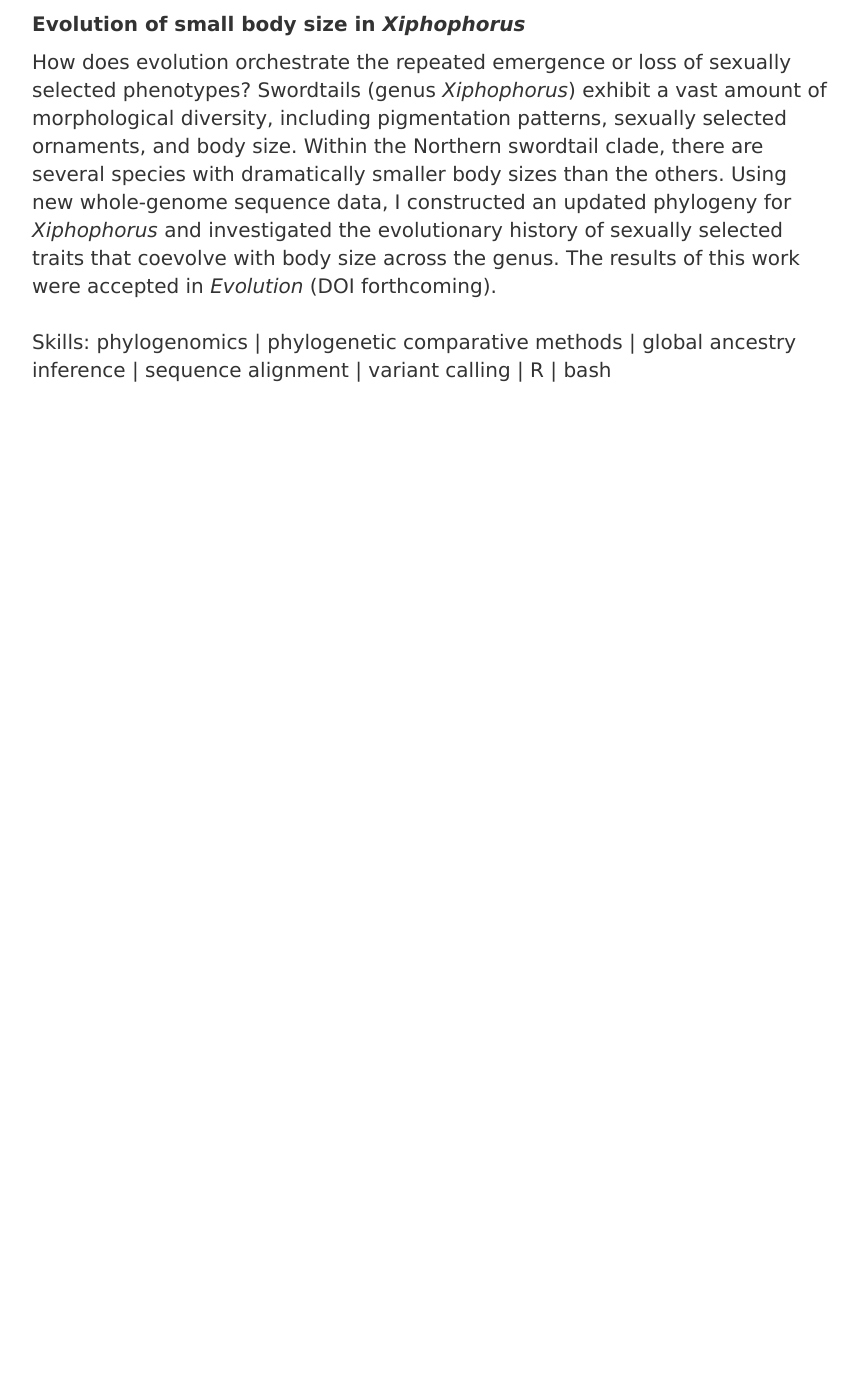
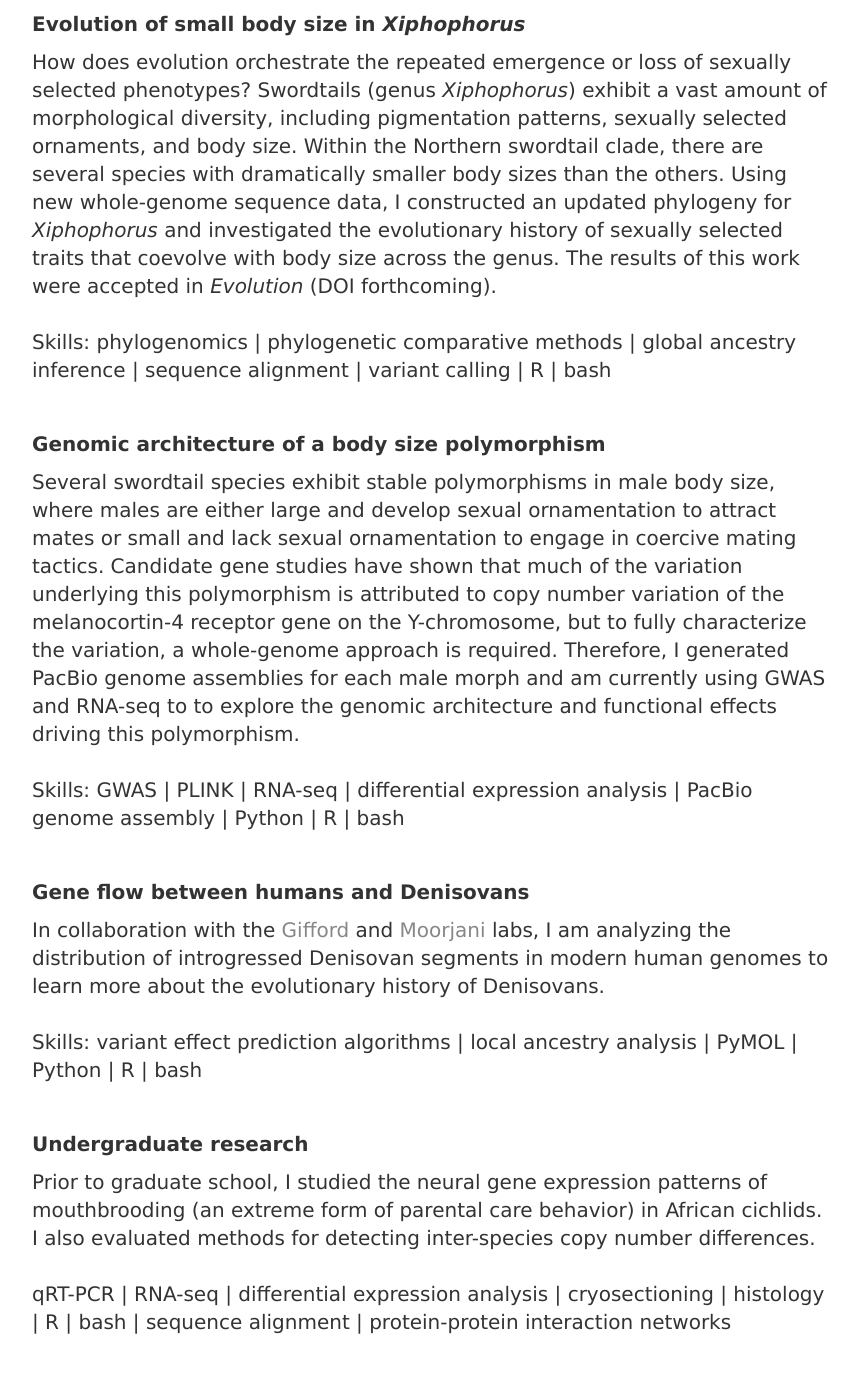
Before and after one commit to gpreising/gpreising.github.io, a Jekyll site: the page built from research/index.html, in a window 1280 px wide and 1400 px high, scrolled down 516 px, cut to the strip 26-1399 px from the top of the window. Shown: the whole strip, without its empty margins (208-1067 px from the left). Built offline with Jekyll 4.4.1, drawn with Linux system fonts in a browser that asks for light colours; before the commit the page ends 1050 px from its top, so only the background shows below that.

Commit message:
kept skills text color consistent with body text color; added remaining research projects

```diff
--- a/research/index.html
+++ b/research/index.html
@@ -16,5 +16,23 @@ title: Gabriel A. Preising | research
 	<p><strong>Evolution of small body size in <i>Xiphophorus</i></strong></p>
 	<p>How does evolution orchestrate the repeated emergence or loss of sexually selected phenotypes? Swordtails (genus <i>Xiphophorus</i>) exhibit a vast amount of morphological diversity, including pigmentation patterns, sexually selected ornaments, and body size. Within the Northern swordtail clade, there are several species with dramatically smaller body sizes than the others. Using new whole-genome sequence data, I constructed an updated phylogeny for <i>Xiphophorus</i> and investigated the evolutionary history of sexually selected traits that coevolve with body size across the genus. The results of this work were accepted in <i>Evolution</i> (DOI forthcoming).</p>
 	<br>
-	<p><span color="#7B7B7B">Skills: phylogenomics | phylogenetic comparative methods | global ancestry inference | sequence alignment | variant calling | R | bash</span></p>
+	<p>Skills: phylogenomics | phylogenetic comparative methods | global ancestry inference | sequence alignment | variant calling | R | bash</p>
+	<br>
+	<br>
+	<p><strong>Genomic architecture of a body size polymorphism</strong></p>
+	<p>Several swordtail species exhibit stable polymorphisms in male body size, where males are either large and develop sexual ornamentation to attract mates or small and lack sexual ornamentation to engage in coercive mating tactics. Candidate gene studies have shown that much of the variation underlying this polymorphism is attributed to copy number variation of the melanocortin-4 receptor gene on the Y-chromosome, but to fully characterize the variation, a whole-genome approach is required. Therefore, I generated PacBio genome assemblies for each male morph and am currently using GWAS and RNA-seq to to explore the genomic architecture and functional effects driving this polymorphism.</p>
+	<br>
+	<p>Skills: GWAS | PLINK | RNA-seq | differential expression analysis | PacBio genome assembly | Python | R | bash</p>
+	<br>
+	<br>
+	<p><strong>Gene flow between humans and Denisovans</strong></p>
+	<p>In collaboration with the <a href="https://www.caseygiffordlab.com/" target="_blank">Gifford</a> and <a href="https://moorjanilab.org/" target="_blank">Moorjani</a> labs, I am analyzing the distribution of introgressed Denisovan segments in modern human genomes to learn more about the evolutionary history of Denisovans.</p>
+	<br>
+	<p>Skills: variant effect prediction algorithms | local ancestry analysis | PyMOL | Python | R | bash</p>
+	<br>
+	<br>
+	<p><strong>Undergraduate research</strong></p>
+	<p>Prior to graduate school, I studied the neural gene expression patterns of mouthbrooding (an extreme form of parental care behavior) in African cichlids. I also evaluated methods for detecting inter-species copy number differences.</p>
+	<br>
+	<p>qRT-PCR | RNA-seq | differential expression analysis | cryosectioning | histology | R | bash | sequence alignment | protein-protein interaction networks</p>
 </div>
```
